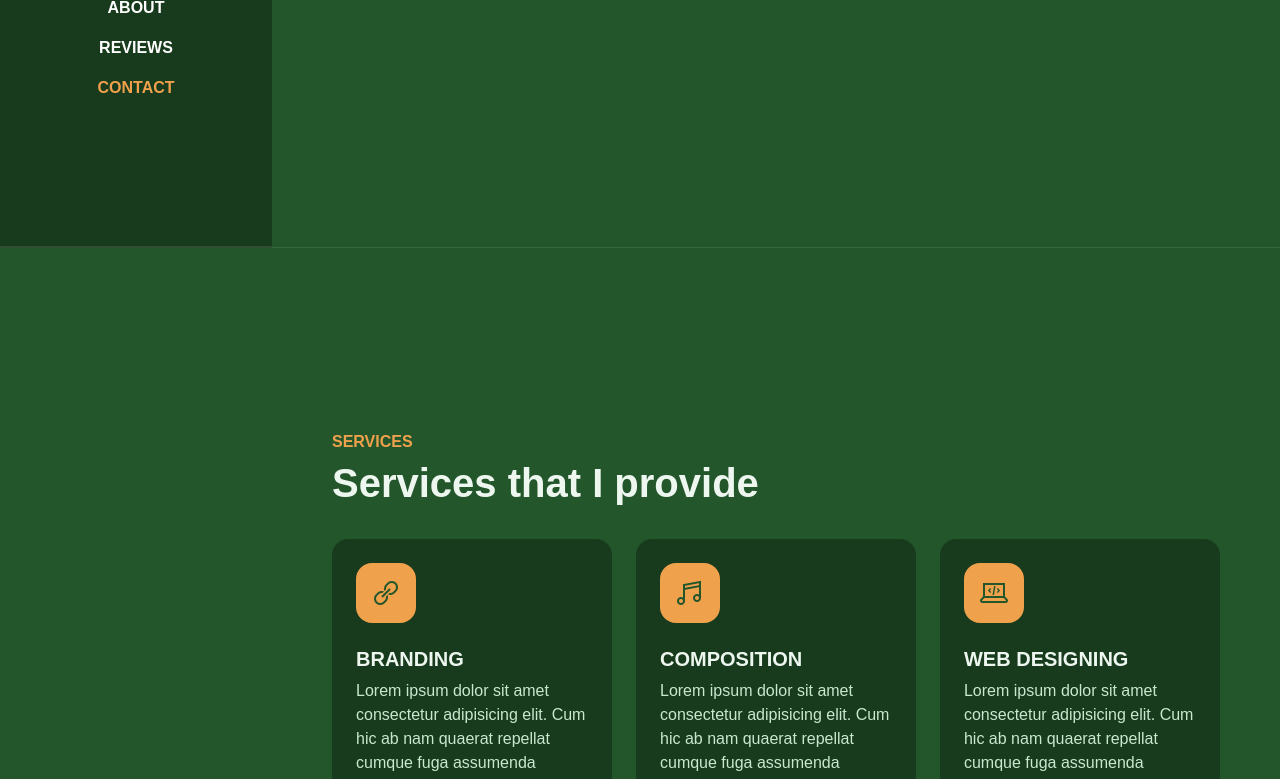
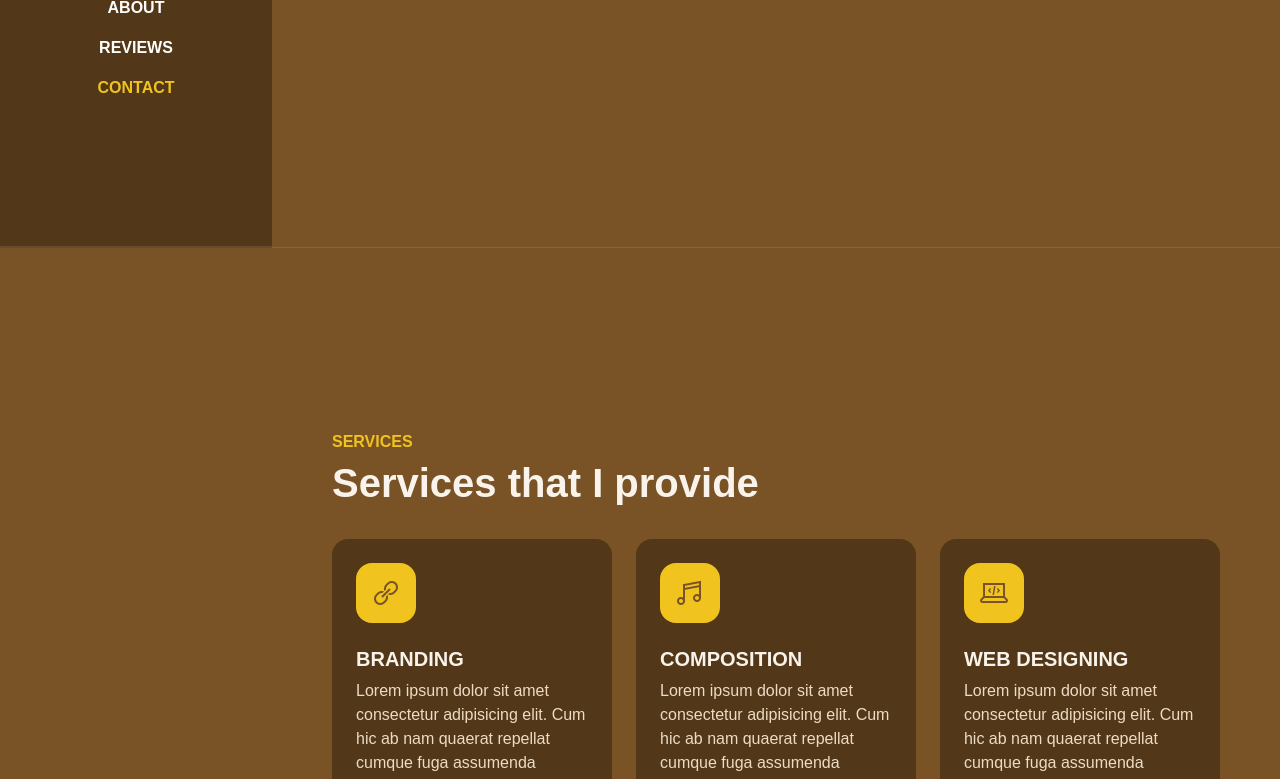
Before and after one commit to nj-creator/Portfolio, a plain HTML site: page index.html in a window 1280 px wide. Shown: the part 552-1331 px from the top of the page. Drawn offline with Linux system fonts and the light colour scheme; a web font is replaced by a local one.

Commit message:
Update style.css

```diff
--- a/assets/css/style.css
+++ b/assets/css/style.css
@@ -2,23 +2,23 @@
 :root {
     /* Green and golden */
 
-    --color-bg: hsl(129, 41%, 16%);
+    /* --color-bg: hsl(129, 41%, 16%);
     --color-bg2: hsl(129, 41%, 24%);
     --color-brand: hsl(31, 85%, 62%);
     --color-brand2: hsl(31, 85%, 52%);
     --sidebar-hsl: 129, 41%, 10%;
     --color-body: hsl(129, 41%, 85%);
-    --color-heading: hsl(129, 41%, 95%);
+    --color-heading: hsl(129, 41%, 95%); */
 
     /* brown and golden */
 
-    /* --color-bg: hsl(33, 53%, 21%);
+    --color-bg: hsl(33, 53%, 21%);
     --color-bg2: hsl(33, 53%, 31%);
     --color-brand: hsl(47, 88%, 53%);
     --color-brand2: hsl(47, 88%, 63%);
     --sidebar-hsl: 33, 53%, 10%;
     --color-body: hsl(33, 53%, 85%);
-    --color-heading: hsl(33, 53%, 95%); */
+    --color-heading: hsl(33, 53%, 95%);
 
     /* blue and cyan */
 
```
